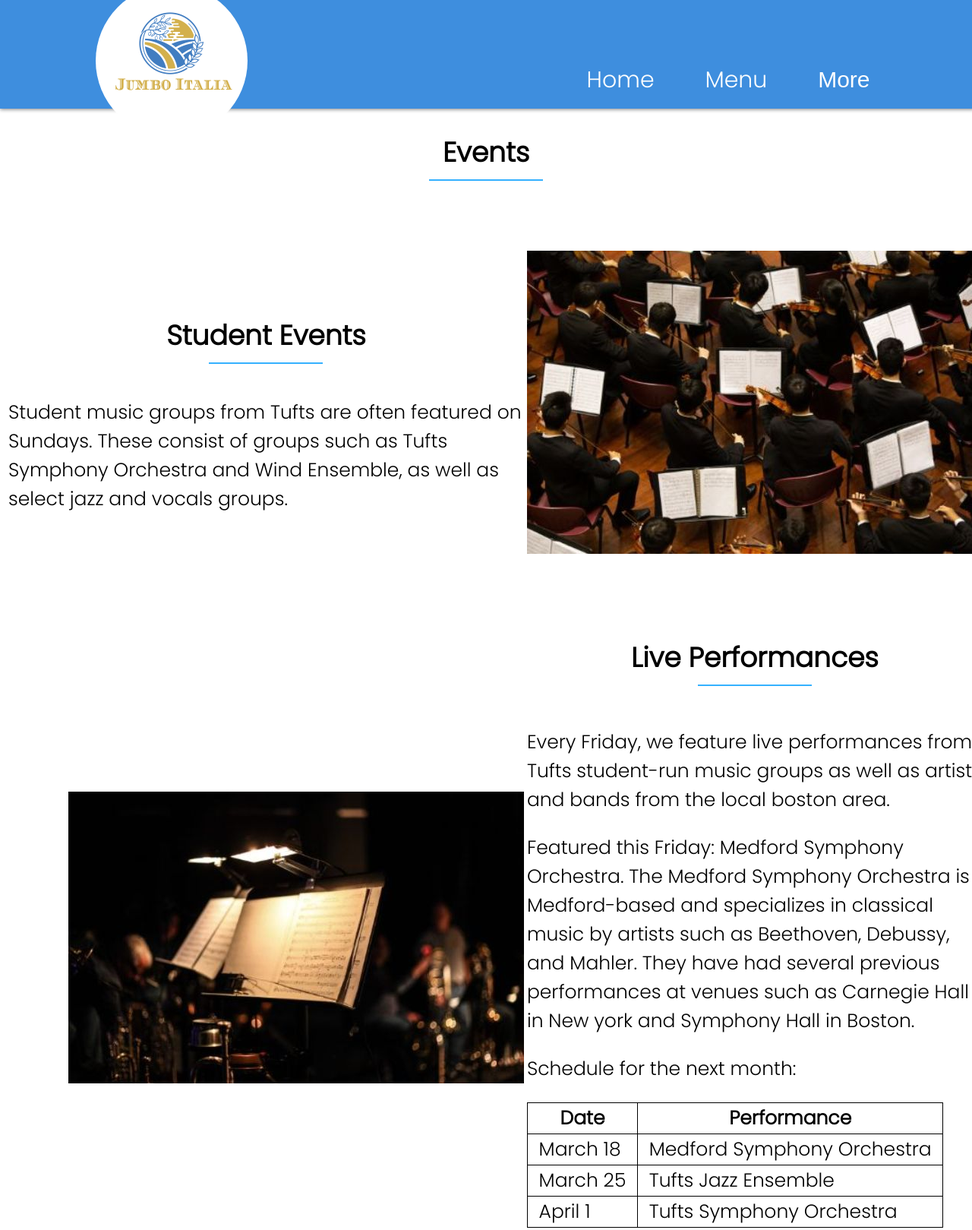
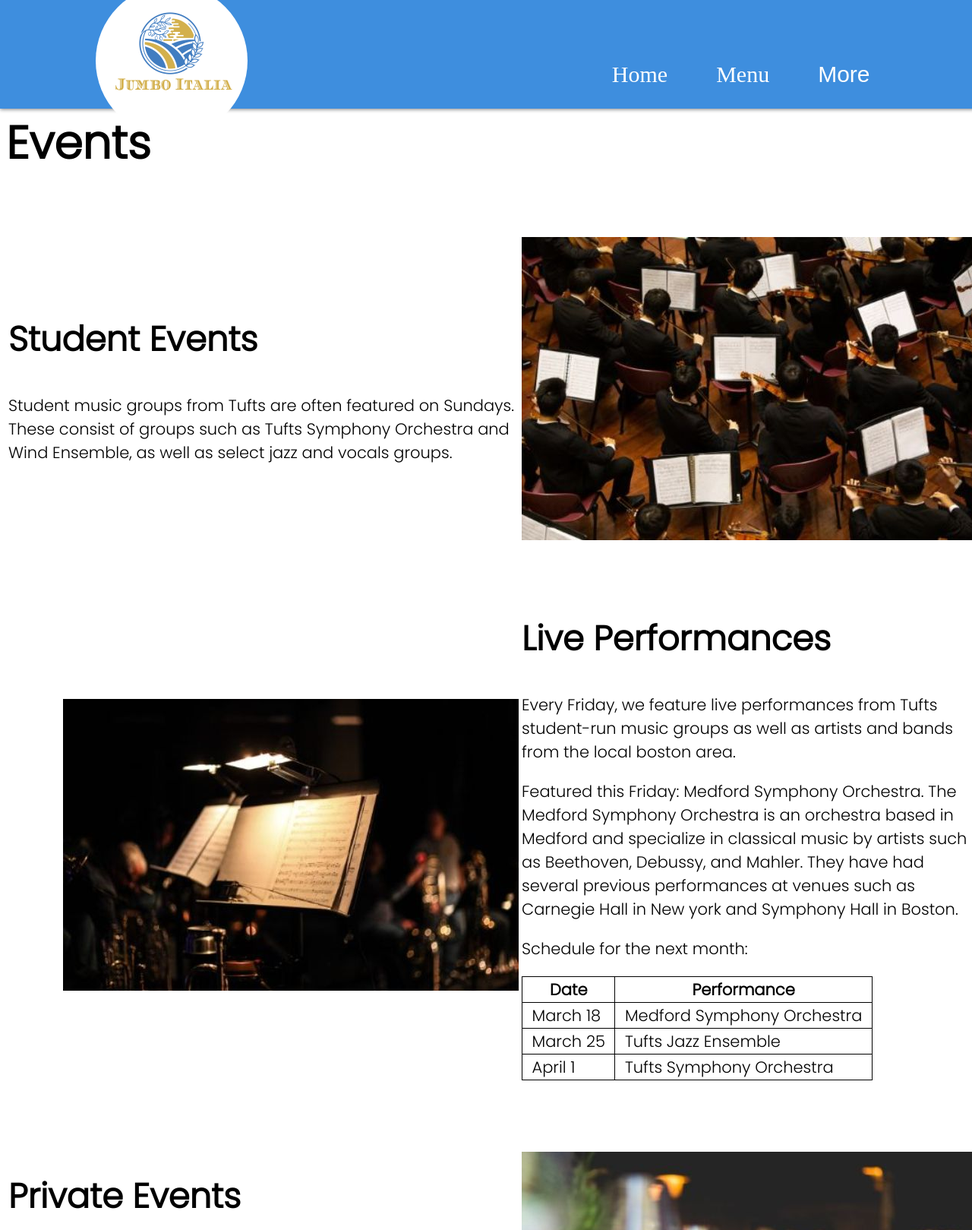
Before and after one commit to jtotz01/Midterm, a plain HTML site: page events.html in a window 1280 px wide. Shown: the part 5-1624 px from the top of the page at 76% size. Drawn offline with Linux system fonts and the light colour scheme.

Commit message:
Update events.html

```diff
--- a/events.html
+++ b/events.html
@@ -7,7 +7,7 @@
     <link rel="preconnect" href="https://fonts.gstatic.com" crossorigin>
     <link href="https://fonts.googleapis.com/css2?family=Poppins:wght@100;300&display=swap" rel="stylesheet">
 
-    <title>Events - Jumbo Italia</title>
+    <title>Events</title>
 
     <style type="text/css">
 
@@ -51,107 +51,6 @@
             color:white;
             text-decoration: none;
         }
-
-        .EventsTitle{
-          text-align:center;
-          margin-bottom:15px;
-
-        }
-        .EventsTitle h1{
-          text-transform:capitalize;
-          font-size:36px;
-          position:relative;
-          display:inline-block;
-          padding-bottom:10px;
-          margin-top: 30px;
-        }
-
-        .EventsTitle h1:before{
-          position:absolute;
-          content:"";
-          width:150px;
-          height:2px;
-          background-color:#35b1ff;
-          bottom:0;
-          left:50%;
-          transform:translateX(-50%);
-        }
-
-        .StudentEventsTitle{
-          text-align:center;
-          margin-bottom:15px;
-
-        }
-        .StudentEventsTitle h2{
-          text-transform:capitalize;
-          font-size:36px;
-          position:relative;
-          display:inline-block;
-          padding-bottom:10px;
-          margin-top: 30px;
-        }
-
-        .StudentEventsTitle h2:before{
-          position:absolute;
-          content:"";
-          width:150px;
-          height:2px;
-          background-color:#35b1ff;
-          bottom:0;
-          left:50%;
-          transform:translateX(-50%);
-        }
-
-        .LiveTitle{
-          text-align:center;
-          margin-bottom:15px;
-
-        }
-        .LiveTitle h2{
-          text-transform:capitalize;
-          font-size:36px;
-          position:relative;
-          display:inline-block;
-          padding-bottom:10px;
-          margin-top: 30px;
-        }
-
-        .LiveTitle h2:before{
-          position:absolute;
-          content:"";
-          width:150px;
-          height:2px;
-          background-color:#35b1ff;
-          bottom:0;
-          left:50%;
-          transform:translateX(-50%);
-        }
-
-        .PrivateTitle{
-          text-align:center;
-          margin-bottom:15px;
-
-        }
-        .PrivateTitle h2{
-          text-transform:capitalize;
-          font-size:36px;
-          position:relative;
-          display:inline-block;
-          padding-bottom:10px;
-          margin-top: 30px;
-        }
-
-        .PrivateTitle h2:before{
-          position:absolute;
-          content:"";
-          width:150px;
-          height:2px;
-          background-color:#35b1ff;
-          bottom:0;
-          left:50%;
-          transform:translateX(-50%);
-        }
-
 
         .dropdown-content {
             display: none;
@@ -234,17 +133,20 @@
         }
 
         h1 {
+            font-family: 'Poppins', sans-serif;
             font-size: 60px;
         }
         h2 {
+            font-family: 'Poppins', sans-serif;
             font-size: 45px;
         }
         h3 {
+            font-family: 'Poppins', sans-serif;
             font-size: 25px;
         }
-        body, p, div {
+        .text {
             font-family: 'Poppins', sans-serif;
-            font-size: 25px;
+            font-size: 21px;
         }
         .center {
             text-align: center;
@@ -285,16 +187,11 @@
         </script>
     </header>
 
-    <div class="EventsTitle">
-        <h1>Events</h1>
-    </div>
+    <h1>Events</h1>
     <table>
         <tr>
-            <td>
-                <div class="StudentEventsTitle">
-                    <h2>Student Events</h2>
-                </div>
-                <div>Student music groups from Tufts are often featured on Sundays. These consist of groups
+            <td><h2>Student Events</h2>
+                <div class="text">Student music groups from Tufts are often featured on Sundays. These consist of groups
                     such as Tufts Symphony Orchestra and Wind Ensemble, as well as select jazz and vocals groups.</div>
             </td>
             <td class="center"></br></br><img src="studentevent.jpg"/></br></br></br></td>
@@ -302,34 +199,30 @@
 
         <tr>
             <td>&nbsp&nbsp&nbsp&nbsp&nbsp&nbsp&nbsp&nbsp&nbsp&nbsp&nbsp&nbsp&nbsp&nbsp&nbsp&nbsp&nbsp&nbsp<img src="liveperformance.jpg"/></td>
-            <td></br>
-                <!-- <h2 class="heading">Live Performances</h2> -->
-                <div class="LiveTitle">
-                    <h2>Live Performances</h2>
-                </div>
-                <p>Every Friday, we feature live performances from Tufts student-run music groups as well as artists and bands
+            <td></br><h2 class="heading">Live Performances</h2>
+                <p class="text">Every Friday, we feature live performances from Tufts student-run music groups as well as artists and bands
                 from the local boston area.</p>
-                <div>Featured this Friday: Medford Symphony Orchestra.
-                The Medford Symphony Orchestra is Medford-based and specializes in classical music by
+                <div class="text">Featured this Friday: Medford Symphony Orchestra.
+                The Medford Symphony Orchestra is an orchestra based in Medford and specialize in classical music by
                 artists such as Beethoven, Debussy, and Mahler. They have had several previous performances at venues such
                 as Carnegie Hall in New york and Symphony Hall in Boston.</div>
-                <p> Schedule for the next month: </p>
+                <p class="text"> Schedule for the next month: </p>
                 <table class="schedule">
                     <tr>
-                        <th class="schedule"><div>Date</div></th>
-                        <th class="schedule"><div>Performance</div></th>
+                        <th class="schedule"><div class="text">Date</div></th>
+                        <th class="schedule"><div class="text">Performance</div></th>
                     </tr>
                     <tr>
-                        <td class="schedule"> <div>&nbsp March 18 &nbsp</div></td>
-                        <td class="schedule"> <div>&nbsp Medford Symphony Orchestra &nbsp</div></td>
+                        <td class="schedule"> <div class="text">&nbsp March 18 &nbsp</div></td>
+                        <td class="schedule"> <div class="text">&nbsp Medford Symphony Orchestra &nbsp</div></td>
                     </tr>
                     <tr>
-                        <td class="schedule"> <div>&nbsp March 25 &nbsp</div></td>
-                        <td class="schedule"> <div>&nbsp Tufts Jazz Ensemble &nbsp</div></td>
+                        <td class="schedule"> <div class="text">&nbsp March 25 &nbsp</div></td>
+                        <td class="schedule"> <div class="text">&nbsp Tufts Jazz Ensemble &nbsp</div></td>
                     </tr>
                     <tr>
-                        <td class="schedule"> <div>&nbsp April 1 &nbsp</div></td>
-                        <td class="schedule"> <div>&nbsp Tufts Symphony Orchestra &nbsp</div></td>
+                        <td class="schedule"> <div class="text">&nbsp April 1 &nbsp</div></td>
+                        <td class="schedule"> <div class="text">&nbsp Tufts Symphony Orchestra &nbsp</div></td>
                     </tr>
                 </table>
                 </br></br></br>
@@ -337,14 +230,11 @@
         </tr>
 
         <tr>
-            <td>
-                <div class="PrivateTitle">
-                    <h2>Private Events</h2>
-                </div>
-                <p>Private events, such as parties, receptions, etc., can be held upon request and should be scheduled
+            <td><h2>Private Events</h2>
+                <p class="text">Private events, such as parties, receptions, etc., can be held upon request and should be scheduled
                 at least a week before the event date.</p>
                 <h3>Host your private event:</h3>
-                <div>To host your own private event,
+                <div class="text">To host your own private event,
                 <a class="hplink", href="contact.html">contact us</a>
                 and include your name, jumbo id, and the event you would like to hold.</div>
             </td>
@@ -362,4 +252,3 @@
 
 
 </html>
-©
```
